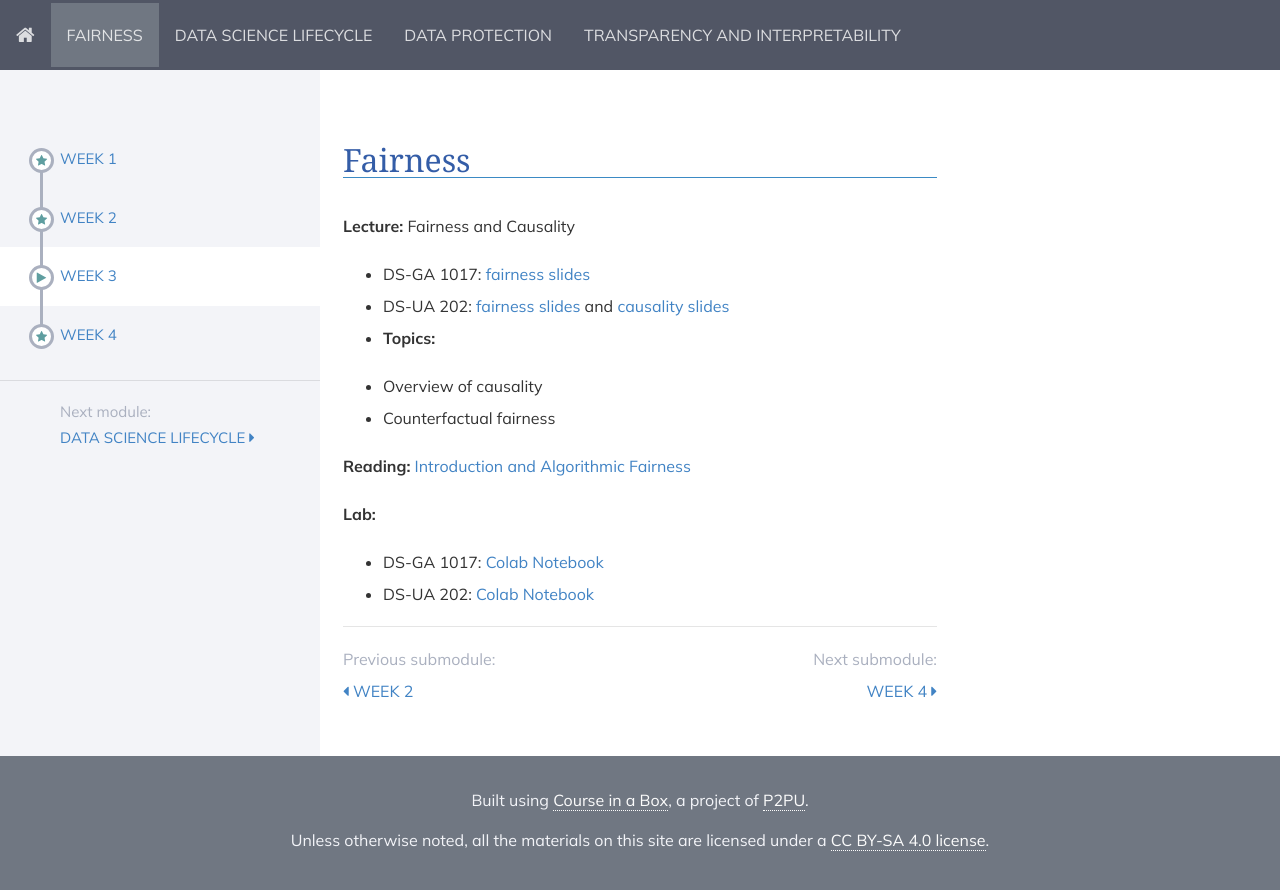
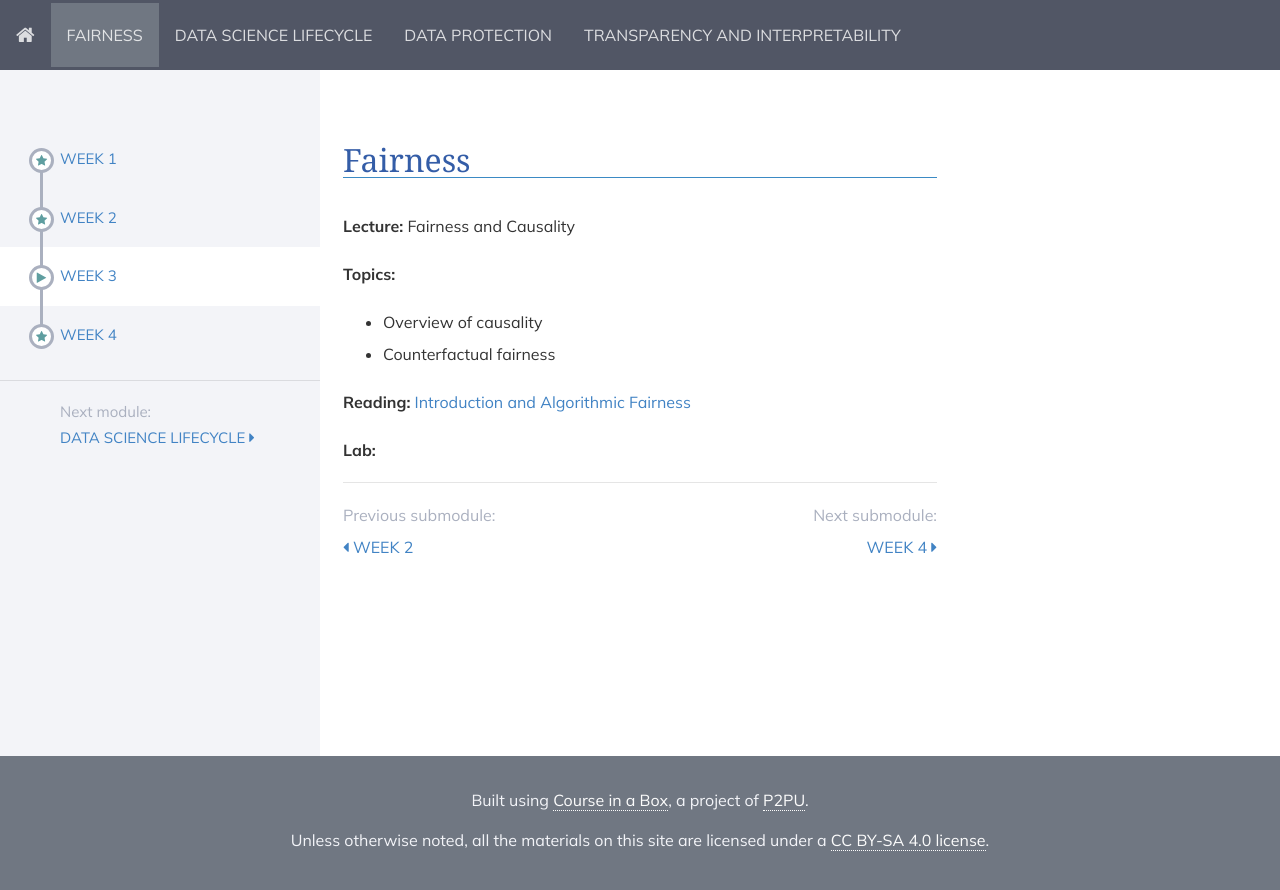
Before and after one commit to DataResponsibly/rds24, a Jekyll site: the page built from modules/fairness/_posts/2000-01-03-week3.md, in a window 1280 px wide. Shown: the top 890 px of the page. Built offline with Jekyll 4.4.1, drawn with Linux system fonts in a browser that asks for light colours; nearby versions of some CDN libraries.

Commit message:
Update 2000-01-03-week3.md

```diff
--- a/modules/fairness/_posts/2000-01-03-week3.md
+++ b/modules/fairness/_posts/2000-01-03-week3.md
@@ -6,18 +6,17 @@ title: Week 3
 
 **Lecture:** Fairness and Causality
 
-<!-- * DS-UA 202: [causality slides](../../../assets/3_causality_202.pdf) -->
-* DS-GA 1017: [fairness slides](../../../assets/2_3_Fairness_1017.pdf) <!-- /  [causality slides](../../../assets/3_causality_202.pdf) -->
-* DS-UA 202: [fairness slides](../../../assets/3_fairness_2023_202.pdf) and [causality slides](../../../assets/4_causality_SP2023_202.pdf)
-*
+<!-- * DS-GA 1017: [fairness slides](../../../assets/2_3_Fairness_1017.pdf) --> <!-- /  [causality slides](../../../assets/3_causality_202.pdf) -->
+<!-- * DS-UA 202: [fairness slides](../../../assets/3_fairness_2023_202.pdf) and [causality slides](../../../assets/4_causality_SP2023_202.pdf) -->
+
 **Topics:**
 
 * Overview of causality
 * Counterfactual fairness
 
-**Reading:**  [Introduction and Algorithmic Fairness](../../../assets/fairness_reader_2023.pdf)
+**Reading:**  [Introduction and Algorithmic Fairness](../../../assets/fairness_reader_2024.pdf)
 
 **Lab:** <!-- Exploring Fairness when Training Models -->
 
-* DS-GA 1017: [Colab Notebook](https://colab.research.google.com/drive/19UgA2sEbIz5EE-dHsIcby29slUv_1Zt-?usp=sharing)
-* DS-UA 202: [Colab Notebook](https://colab.research.google.com/drive/1ymCZ9HTOsN6yD4nDdTyQjPS_zhhYl2uu?usp=sharing)
+<!-- * DS-GA 1017: [Colab Notebook](https://colab.research.google.com/drive/19UgA2sEbIz5EE-dHsIcby29slUv_1Zt-?usp=sharing) -->
+<!-- * DS-UA 202: [Colab Notebook](https://colab.research.google.com/drive/1ymCZ9HTOsN6yD4nDdTyQjPS_zhhYl2uu?usp=sharing) -->
```
